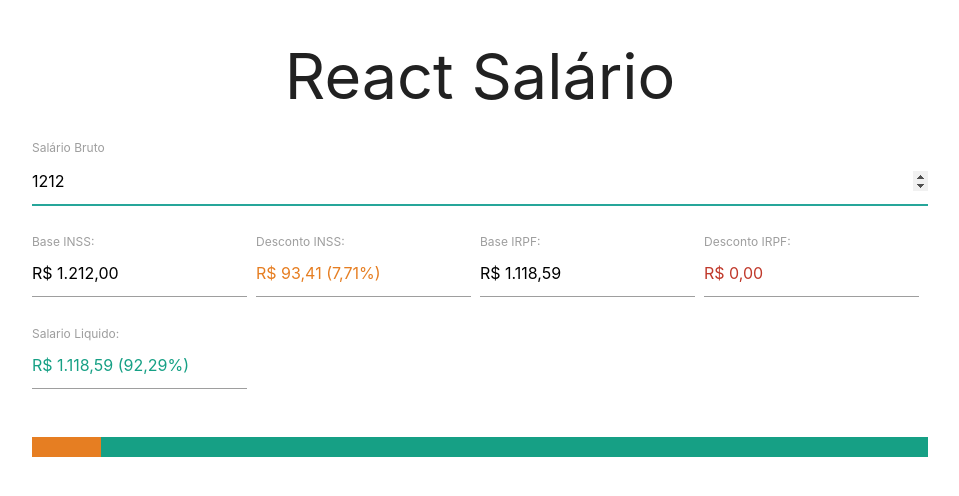
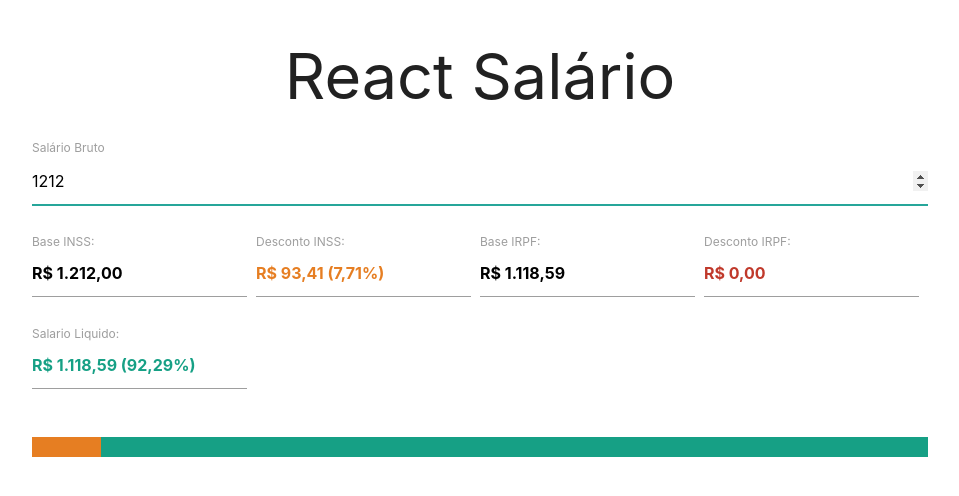
Before and after one commit to WallisonStorck/React-Salario-Desafio02Modulo3-IGTI, a React (Create React App) app: page / in a window 1280 px wide. Shown: the top 496 px of the page, without its empty margins (160-1119 px from the left). Built offline with nearby package versions, Linux system fonts and the light colour scheme.

Commit message:
repair css and others

```diff
--- a/src/App.js
+++ b/src/App.js
@@ -3,6 +3,10 @@ import InputFullSalary from "./components/salary/InputFullSalary";
 import InputsReadOnly from "./components/salary/InputsReadOnly";
 import { calculateSalaryFrom } from "./components/helpers/salary";
 import ProgressBarSalary from "./components/ProgressBarSalary";
+
+const COLOR_INSS = "#e67e22";
+const COLOR_IRPF = "#c0392b";
+const COLOR_NET_SALARY = "#16a085";
 
 export default class App extends Component {
   constructor() {
@@ -35,7 +39,6 @@ export default class App extends Component {
     } = salaryObject;
 
     return (
-      // <div style={{ margin: "30px" }}>
       <div className="container">
         <h1 style={{ textAlign: "center" }}>React Salário</h1>
 
@@ -50,25 +53,17 @@ export default class App extends Component {
           className="row"
           style={{ display: "flex", justifyContent: "space-between" }}
         >
-          <InputsReadOnly
-            label={"Base INSS:"}
-            color={"black"}
-            value={baseINSS}
-          />
+          <InputsReadOnly label={"Base INSS:"} value={baseINSS} />
           <InputsReadOnly
             label={"Desconto INSS:"}
-            color={"#e67e22"}
+            color={COLOR_INSS}
             value={discountINSS}
             percentage={percentDiscountINSS}
           />
-          <InputsReadOnly
-            label={"Base IRPF:"}
-            color={"black"}
-            value={baseIRPF}
-          />
+          <InputsReadOnly label={"Base IRPF:"} value={baseIRPF} />
           <InputsReadOnly
             label={"Desconto IRPF:"}
-            color={"#c0392b"}
+            color={COLOR_IRPF}
             value={discountIRPF}
             percentage={percentDiscountIRPF}
           />
@@ -77,7 +72,7 @@ export default class App extends Component {
         <div className="row">
           <InputsReadOnly
             label={"Salario Liquido:"}
-            color={"#16a085"}
+            color={COLOR_NET_SALARY}
             value={netSalary}
             percentage={percentNetSalary}
           />
--- a/src/components/ProgressBar.module.css
+++ b/src/components/ProgressBar.module.css
@@ -3,7 +3,7 @@
   width: 100%;
   height: 20px;
   margin-top: 40px;
-  position: relative;
+  /* position: relative; */
 }
 
 .progressBar {
--- a/src/components/salary/InputsReadOnly.js
+++ b/src/components/salary/InputsReadOnly.js
@@ -3,7 +3,7 @@ import { formatCurrency, formatPercent } from "../helpers/formatters";
 
 export default class InputsReadOnly extends Component {
   render() {
-    const { label, color, value, percentage } = this.props;
+    const { label, color = "black", value, percentage } = this.props;
 
     const formattedPercentage =
       percentage > 0 ? `(${formatPercent(percentage)})` : "";
@@ -15,7 +15,7 @@ export default class InputsReadOnly extends Component {
           {label}
           <input
             type="text"
-            style={{ color: color }}
+            style={{ color: color, fontWeight: "bold" }}
             value={formattedValue}
             readOnly
           />
```
